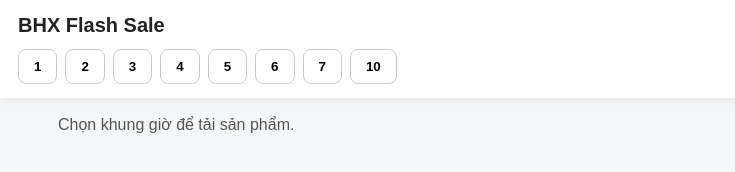
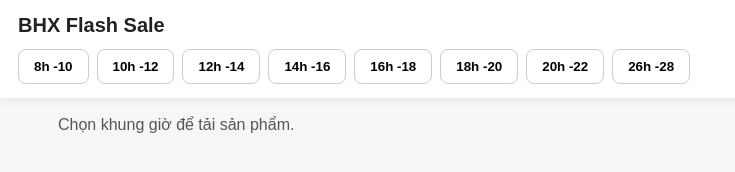
Before and after one commit to hao759/FlashSale_BHX, a website: page index.html in a window 1280 px wide. Shown: the whole page, without its empty margins (0-735 px from the left). Drawn offline with Linux system fonts and the light colour scheme.

Commit message:
first commit

```diff
--- a/test_bhx.html
+++ b/index.html
@@ -369,7 +369,8 @@
             const button = document.createElement("button");
             button.type = "button";
             button.className = "timeline";
-            button.textContent = id;
+            // button.textContent = id;
+            button.textContent = id * 2 + 6 + 'h -' + (id * 2 + 8);
             button.dataset.timeline = id;
             button.addEventListener("click", () => loadTimeline(id));
             timelineContainer.appendChild(button);
```
